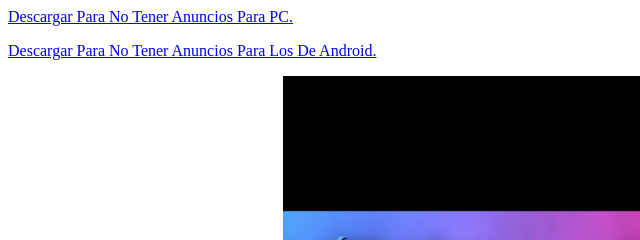
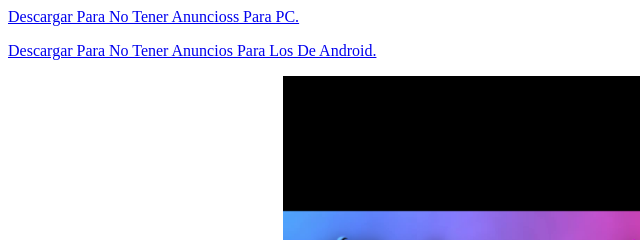
Before and after one commit to JeremiasChavez/pelis-free-test, a plain HTML site: page index.html in a window 1280 px wide. Shown: the top 240 px of the page, 0-640 px from the left. Drawn offline with Linux system fonts and the light colour scheme; files whose address does not match are found by name.

Commit message:
Add files via upload

```diff
--- a/index.html
+++ b/index.html
@@ -8,7 +8,7 @@
 	<meta name="robots" content="noindex">
 </head>
 <body>
-	  <a href="https://chrome.google.com/webstore/detail/adblock-%E2%80%94-best-ad-blocker/gighmmpiobklfepjocnamgkkbiglidom/related?hl=es">Descargar Para No Tener Anuncios Para PC.</a>
+	  <a href="https://chrome.google.com/webstore/detail/adblock-%E2%80%94-best-ad-blocker/gighmmpiobklfepjocnamgkkbiglidom/related?hl=es">Descargar Para No Tener Anuncioss Para PC.</a>
 
 	  <p><a href="https://play.google.com/store/apps/details?id=com.brave.browser&hl=es_AR&gl=US">Descargar Para No Tener Anuncios Para Los De Android.</a></p>
 
```
